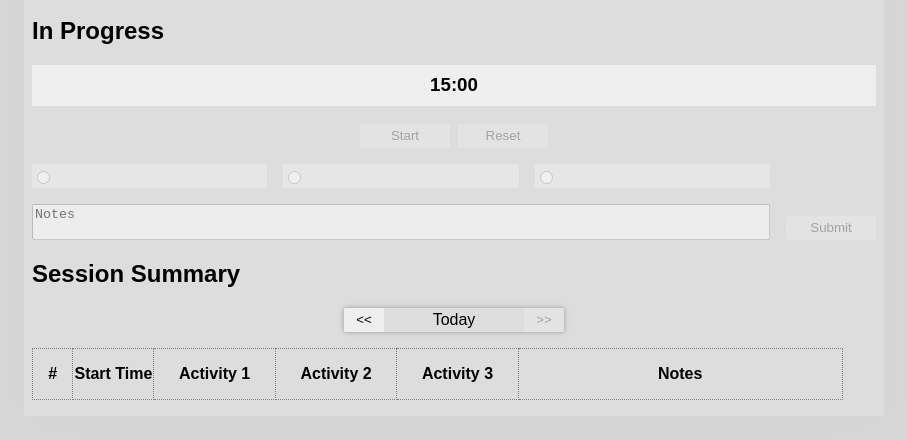
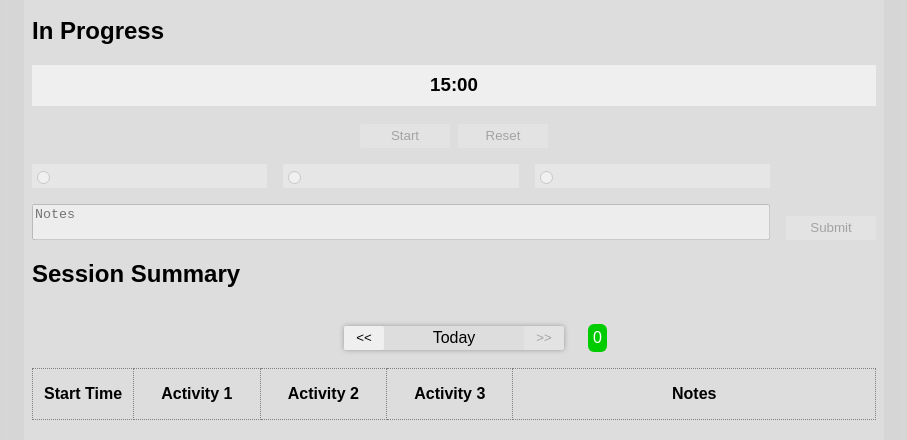
Before and after one commit to TylerChenhall/cycle_app, a plain HTML site: page web/index.html in a window 1280 px wide. Shown: the part 146-586 px from the top of the page, without its empty margins (186-1093 px from the left). Drawn offline with Linux system fonts and the light colour scheme; no server answers.

Commit message:
Add cycle total and reverse table ordering

```diff
--- a/web/cycle_main.js
+++ b/web/cycle_main.js
@@ -12,6 +12,8 @@ const dateBackward = document.querySelector('.date-backward');
 const dateForward = document.querySelector('.date-forward');
 const tableDate = document.querySelector('.table-controls span');
 const tableBody = document.querySelector('tbody');
+
+const tableTotal = document.querySelector('.table-total');
 
 // -------------- Activity Tracking -------------- //
 let currentActivity;
@@ -363,7 +365,8 @@ async function tableState() {
         tableBody.removeChild(tableBody.lastChild);
     }
     // Repopulate the table with the new data.
-    for (const cycle of cycleHistory) {
+    tableTotal.textContent = cycleHistory.length;
+    for (const cycle of cycleHistory.reverse()) {
         tableBody.appendChild(cycle.activityHTML());
     }
 }
--- a/web/index.html
+++ b/web/index.html
@@ -63,11 +63,15 @@
         </section>
         <section>
             <h2>Session Summary</h2>
-            <div class="table-controls">
-                <button class="date-backward">&lt;&lt;</button>
-                <span>Today</span>
-                <button class="date-forward">&gt;&gt;</button>
+            <div class="table-controls-wrapper">
+                <div class="table-controls">
+                    <button class="date-backward">&lt;&lt;</button>
+                    <span>Today</span>
+                    <button class="date-forward">&gt;&gt;</button>
+                </div>
+                <div class="table-total">0</div>
             </div>
+
             <div class="table-wrapper">
                 <table class="completed-cycles">
                     <thead>
--- a/web/style.css
+++ b/web/style.css
@@ -6,8 +6,9 @@ html {
 body {
     background: #ddd;
     max-inline-size: 860px;
+    min-block-size: calc(100vh - 1rem);
     margin: 0 auto;
-    padding-bottom: 1rem;
+    padding-block-end: 1rem;
 
     box-shadow: #d6d6d6 0px 0px 100px 100px;
 }
@@ -173,13 +174,20 @@ label {
 }
 
 /* Session Summary Section */
+.table-controls-wrapper {
+    display: grid;
+    grid-template-columns: 1fr 220px 1fr; /* 220px is the controls size */
+    gap: 1em;
+}
+
 .table-controls {
+    grid-column-start: 2; /* Place controls in the center column */
+
     display: flex;
     align-items: center;
     border-radius: 2px; /* Should match buttons */
     justify-content: space-between;
-    margin: 1em auto;
-    inline-size: 220px;
+    margin: auto 0;
 
     box-shadow: #999 0px 0px 5px 0px;
 
@@ -194,6 +202,16 @@ label {
     }
 }
 
+.table-total {
+    grid-column-start: 3;
+
+    padding: 5px;
+    border-radius: 6px;
+    background-color: #0c0;
+    color: white;
+    margin: 1em auto 1em 0.5em;
+}
+
 .table-wrapper {
     overflow-x: auto;
 }
@@ -201,7 +219,7 @@ label {
 table {
     table-layout: fixed-size;
     border-collapse: collapse;
-    min-inline-size: 640px;
+    min-inline-size: max(640px, 100%);
 }
 
 td:first-child, td:nth-child(2) {
@@ -212,12 +230,18 @@ th {
     inline-size: 15%;
 }
 
+/* We may not want the numbered first column. Rather than entirely
+   delete it, hide it for now */
+tr > :first-child {
+    display: none;
+}
+
 th:first-child {
     inline-size: 5%;
 }
 
 th:nth-child(2) {
-    inline-size: 10%;
+    inline-size: 12%; /* Originally 10% */
 }
 
 th:last-child {
```
